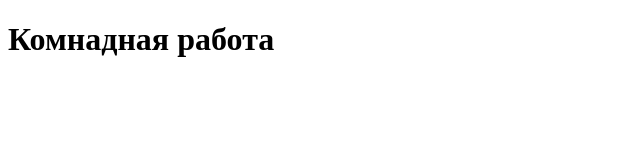
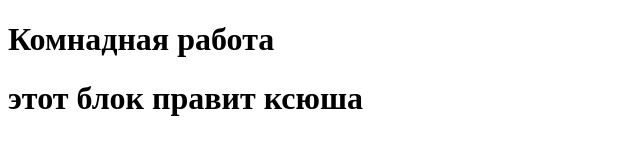
Before and after one commit to kohnev84/Team-Layout, a plain HTML site: page index.html in a window 1280 px wide. Shown: the whole page, without its empty margins (0-640 px from the left). Drawn offline with Linux system fonts and the light colour scheme.

Commit message:
коментарий

```diff
--- a/index.html
+++ b/index.html
@@ -15,7 +15,9 @@
     <main>
         <h1>Комнадная работа</h1>
         <div id="container">
-            <div></div>
+            <div>
+                <h1>этот блок правит ксюша</h1>
+            </div>
             <div></div>
             <div></div>
             <div></div>
```
